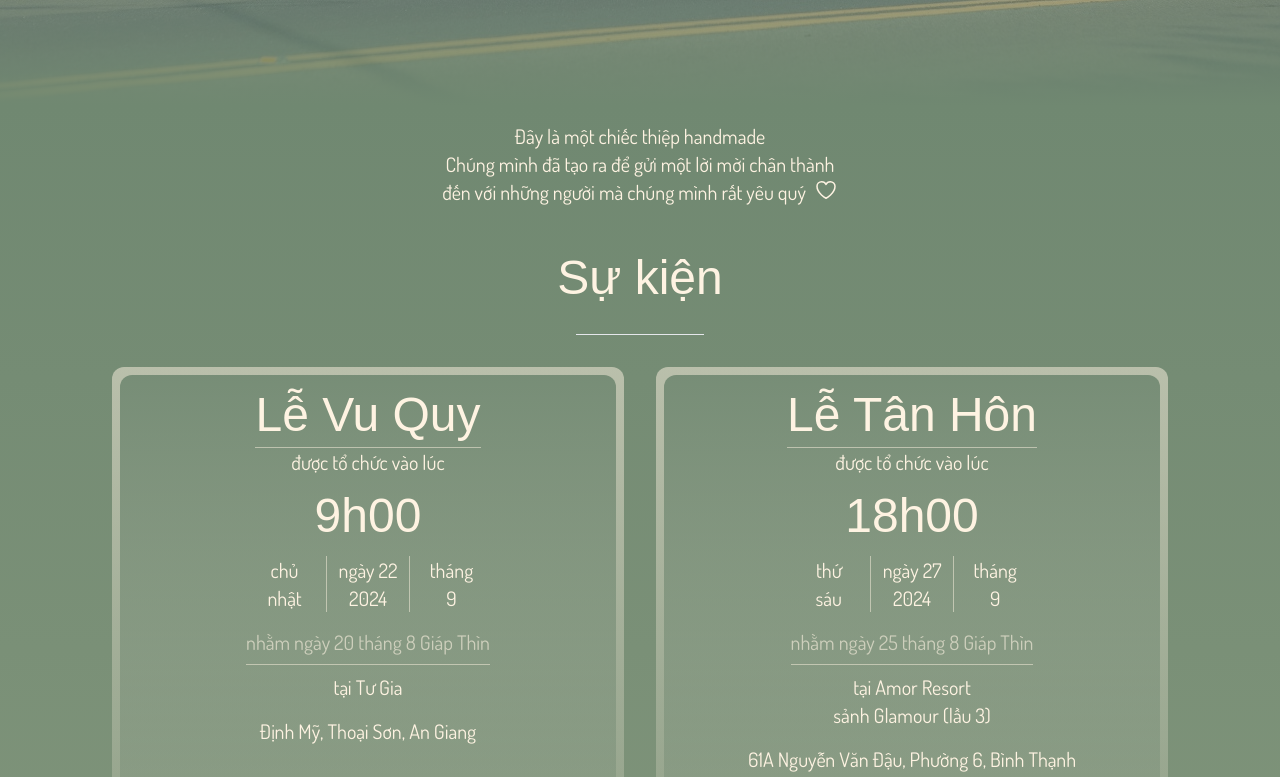
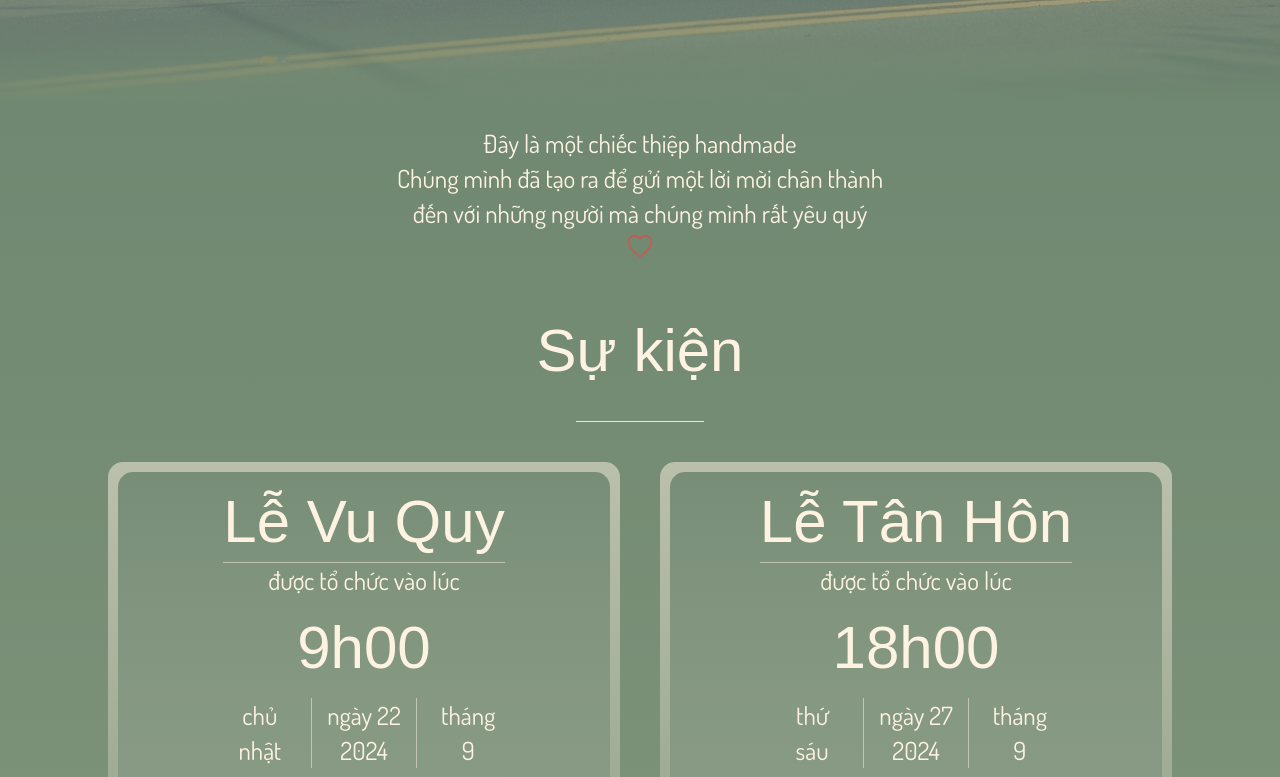
Before and after one commit to gnauqtahnal/quanglywedding, a Next.js app: page / in a window 1280 px wide. Shown: the part 694-1471 px from the top of the page. Built offline with nearby package versions, Linux system fonts and the light colour scheme; a web font is replaced by a local one.

Commit message:
Minor update

```diff
--- a/app/layout.tsx
+++ b/app/layout.tsx
@@ -18,7 +18,10 @@ export default function HomeLayout({
   return (
     <html
       lang='en'
-      className={clsx('bg-wed2', dosis.className)}
+      className={clsx(
+        'bg-wed2 text-center text-lg md:text-xl',
+        dosis.className,
+      )}
     >
       <Suspense fallback={<HomeLoading />}>
         <body>{children}</body>
--- a/components/pages/home/SecFooter.tsx
+++ b/components/pages/home/SecFooter.tsx
@@ -1,13 +1,22 @@
-import { FlexColCenterCenter } from '@/components/Flex'
-import { ScrollReveal, ScrollRevealFromLeft } from '@/components/scroll/reveal'
+import {
+  ScrollReveal,
+  ScrollRevealFromLeft,
+  ScrollRevealFromRight,
+} from '@/components/scroll/reveal'
 import ImgRose from '@/public/rose.png'
-import { send_flowers } from '@/ui/fonts'
+import { sacramento, send_flowers, windsong } from '@/ui/fonts'
 import clsx from 'clsx'
 import Image from 'next/image'
 
 export const SecFooter = ({ className }: { className?: string }) => {
   return (
-    <FlexColCenterCenter className={clsx('w-screen h-[500px]', className)}>
+    <div
+      id='thank-you'
+      className={clsx(
+        'w-screen h-screen flex flex-col justify-center items-center',
+        className,
+      )}
+    >
       <Image
         className='absolute z-0 p-8 opacity-20'
         src={ImgRose}
@@ -16,11 +25,10 @@ export const SecFooter = ({ className }: { className?: string }) => {
         width={270}
         height={480}
       />
-      <FlexColCenterCenter className='z-30 flex-1'>
+      <div className='flex flex-col justify-center items-center z-30 flex-1'>
         <ScrollReveal>
           <ScrollRevealFromLeft>
             <p
-              key={1}
               className={clsx(
                 'p-8 text-7xl font-bold md:text-8xl',
                 send_flowers.className,
@@ -28,20 +36,37 @@ export const SecFooter = ({ className }: { className?: string }) => {
             >
               {`Thank you`}
             </p>
-            <p
-              key={2}
-              className='text-lg md:text-xl'
-            >
-              {`Quang và Ly rất vui và hạnh phúc vì sự góp mặt của mọi người`}
-            </p>
           </ScrollRevealFromLeft>
+          <ScrollRevealFromRight>
+            <div className='flex flex-row items-center justify-center'>
+              <p className={clsx(sacramento.className, 'text-3xl md:5xl')}>
+                &nbsp;Quang&nbsp;
+              </p>
+              <p>{`và`}</p>
+              <p className={clsx(sacramento.className, 'text-3xl md:5xl')}>
+                &nbsp;Ly&nbsp;
+              </p>
+              <p>{`rất vui và hạnh phúc`}</p>
+            </div>
+            <p>{`vì sự góp mặt của mọi người`}</p>
+          </ScrollRevealFromRight>
         </ScrollReveal>
-      </FlexColCenterCenter>
-      <FlexColCenterCenter>
+      </div>
+      <div className='flex flex-col justify-center items-center py-8'>
         <p className='text-lg md:text-xl p-4'>
-          Copy right ©2024 created with ❤️ by Quang & Ly
+          Copy right ©2024 created with ❤️
         </p>
-      </FlexColCenterCenter>
-    </FlexColCenterCenter>
+        <div className='flex flex-row justify-center items-center'>
+          <p>by</p>
+          <p className={clsx(sacramento.className, 'text-3xl md:5xl')}>
+            &nbsp;Quang&nbsp;
+          </p>
+          <p>và</p>
+          <p className={clsx(sacramento.className, 'text-3xl md:5xl')}>
+            &nbsp;Ly&nbsp;
+          </p>
+        </div>
+      </div>
+    </div>
   )
 }
--- a/components/pages/home/SecIntro.tsx
+++ b/components/pages/home/SecIntro.tsx
@@ -1,21 +1,24 @@
-import { FlexColCenterCenter } from '@/components/Flex'
 import { ScrollReveal, ScrollRevealFromLeft } from '@/components/scroll/reveal'
 import { HeartIcon } from '@heroicons/react/24/outline'
 import clsx from 'clsx'
 
 export const SecIntro = ({ className }: { className?: string }) => {
   return (
-    <FlexColCenterCenter className={clsx('text-lg md:text-xl p-4', className)}>
+    <div
+      className={clsx(
+        'flex flex-col justify-center items-center text-center align-middle',
+        'text-lg md:text-xl p-4',
+        className,
+      )}
+    >
       <ScrollReveal>
-        <ScrollRevealFromLeft>
+        <ScrollRevealFromLeft className='flex flex-col items-center justify-center'>
           <p>{`Đây là một chiếc thiệp handmade`}</p>
           <p>{`Chúng mình đã tạo ra để gửi một lời mời chân thành`}</p>
-          <div className='flex flex-row'>
-            {`đến với những người mà chúng mình rất yêu quý`}
-            <HeartIcon className='w-6 h-6 ml-2' />
-          </div>
+          <div>{`đến với những người mà chúng mình rất yêu quý`}</div>
+          <HeartIcon className='w-6 h-6 text-red-500/60' />
         </ScrollRevealFromLeft>
       </ScrollReveal>
-    </FlexColCenterCenter>
+    </div>
   )
 }
--- a/components/pages/home/SecReservation.tsx
+++ b/components/pages/home/SecReservation.tsx
@@ -16,10 +16,8 @@ export const SecReservation = ({ className }: { className?: string }) => {
         className={clsx('text-4xl md:text-5xl', send_flowers.className, 'py-4')}
       >{`Sổ lưu bút`}</div>
       <div>{`Cám ơn các bạn rất nhiều vì đã gửi những`}</div>
-      <div className='flex flex-row'>
-        {`lời chúc tốt đẹp nhất đến với đám cưới của chúng mình`}
-        <HeartIcon className='w-6 h-6 ml-2' />
-      </div>
+      <div>{`lời chúc tốt đẹp nhất đến với đám cưới của chúng mình`}</div>
+      <HeartIcon className='w-6 h-6 text-red-500/80' />
       <div className='mt-4 mb-8 w-[calc(10vw)] border-t' />
 
       <form action={createReservationForm}>
--- a/lib/actions.ts
+++ b/lib/actions.ts
@@ -37,5 +37,5 @@ export const createReservationForm = async (formData: FormData) => {
   }
 
   revalidatePath('/')
-  redirect('/')
+  redirect('/#thank-you')
 }
```
